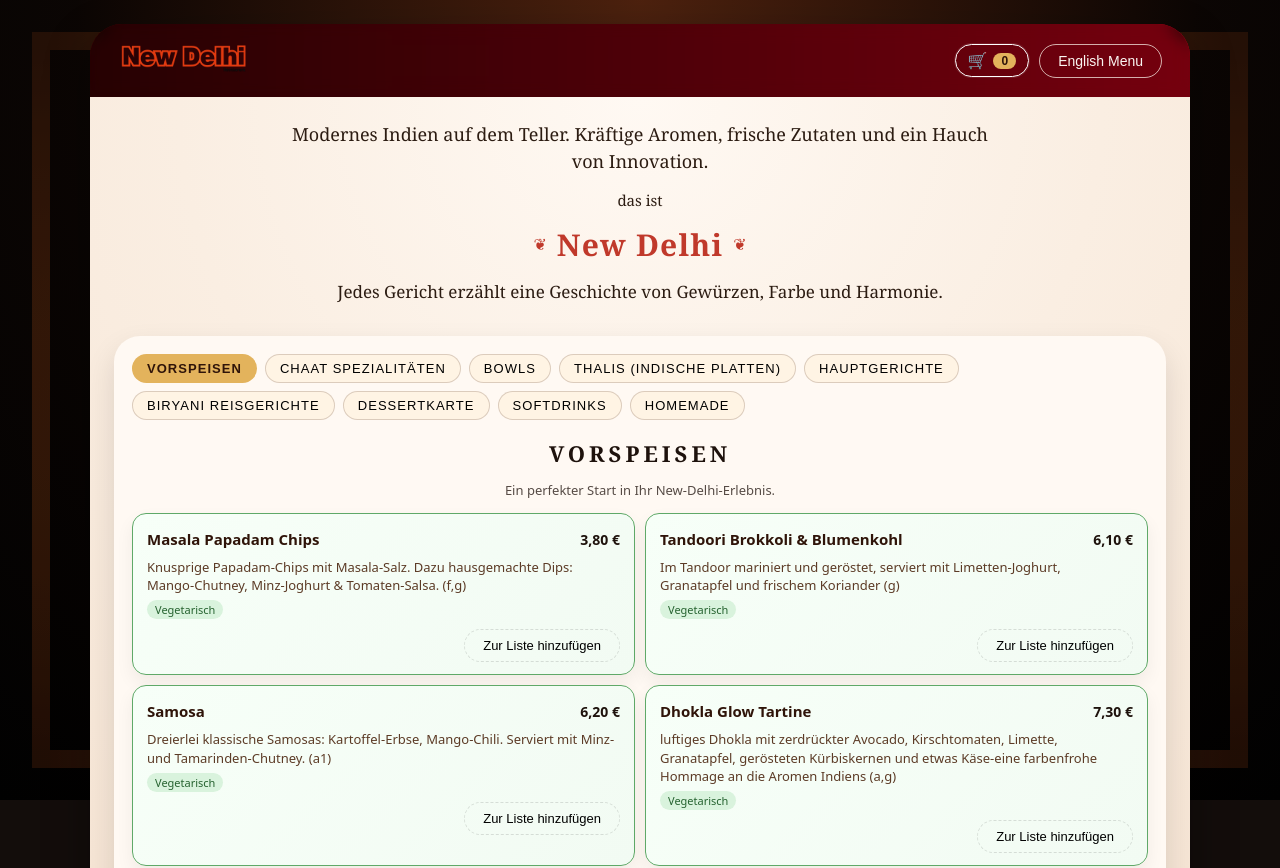
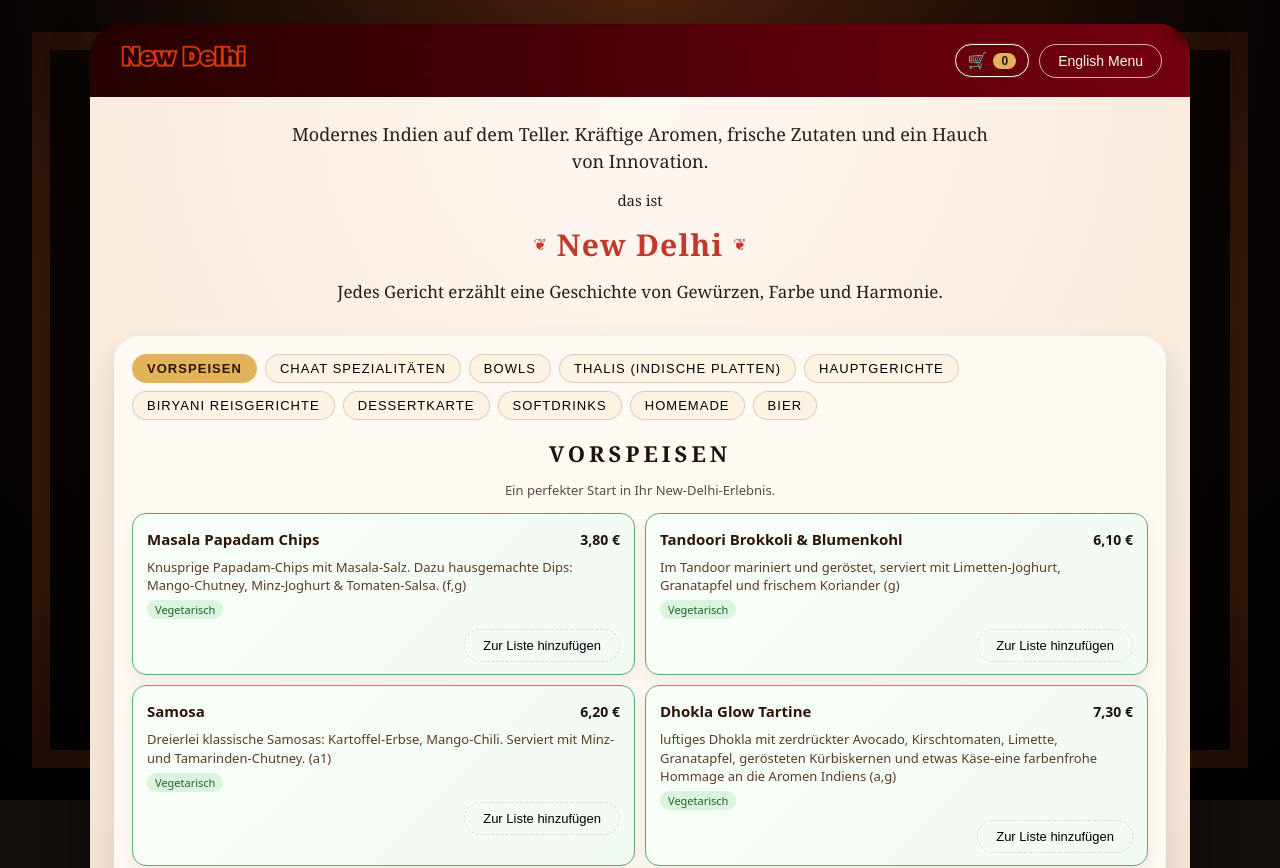
Before and after one commit to newdelhiramneek/online-menu-new-delhi, a React (Vite) app: page / in a window 1280 px wide. Shown: the top 868 px of the page. Built offline with nearby package versions, Linux system fonts and the light colour scheme.

Commit message:
added bier german

```diff
--- a/src/data/menuData.js
+++ b/src/data/menuData.js
@@ -45,6 +45,11 @@ export const menuData = {
         id: "homemade",
         title: "Homemade",
         subtitle: "Hausgemachte Getraenke."
+      },
+      {
+        id: "bier",
+        title: "Bier",
+        subtitle: "Biere vom Fass und aus der Flasche."
       },
     ],
     items: [
@@ -696,6 +701,68 @@ export const menuData = {
         ],
         dietary: ["vegetarisch"]
       },
+      {
+        id: "bier-1",
+        category: "bier",
+        name: "Feldschlösschen",
+        description: "Vom Fass.",
+        sizes: [
+          { label: "0,5l", price: "4,40 €" },
+          { label: "0,3l", price: "3,80 €" }
+        ],
+        dietary: ["vegetarisch"]
+      },
+      {
+        id: "bier-2",
+        category: "bier",
+        name: "Kingfisher / Cobra",
+        description: "Indisches Bier. Flasche.",
+        sizes: [{ label: "0,33l", price: "3,70 €" }],
+        dietary: ["vegetarisch"]
+      },
+      {
+        id: "bier-3",
+        category: "bier",
+        name: "Somersby Mango Lime",
+        description: "Sehr beliebt bei Frauen. Flasche.",
+        sizes: [{ label: "0,33l", price: "3,80 €" }],
+        dietary: ["vegetarisch"]
+      },
+      {
+        id: "bier-4",
+        category: "bier",
+        name: "Schwarzbier",
+        description: "Flasche.",
+        sizes: [{ label: "0,5l", price: "4,10 €" }],
+        dietary: ["vegetarisch"]
+      },
+      {
+        id: "bier-5",
+        category: "bier",
+        name: "Radler / Diesel",
+        description: "Erfrischend.",
+        sizes: [
+          { label: "0,5l", price: "4,40 €" },
+          { label: "0,3l", price: "3,80 €" }
+        ],
+        dietary: ["vegetarisch"]
+      },
+      {
+        id: "bier-6",
+        category: "bier",
+        name: "Erdinger Weißbier / Alkoholfrei",
+        description: "Flasche.",
+        sizes: [{ label: "0,5l", price: "4,10 €" }],
+        dietary: ["vegetarisch"]
+      },
+      {
+        id: "bier-7",
+        category: "bier",
+        name: "Radler Alkoholfrei",
+        description: "Flasche.",
+        sizes: [{ label: "0,33l", price: "3,70 €" }],
+        dietary: ["vegetarisch"]
+      },
     ]
   },
   en: {
```
